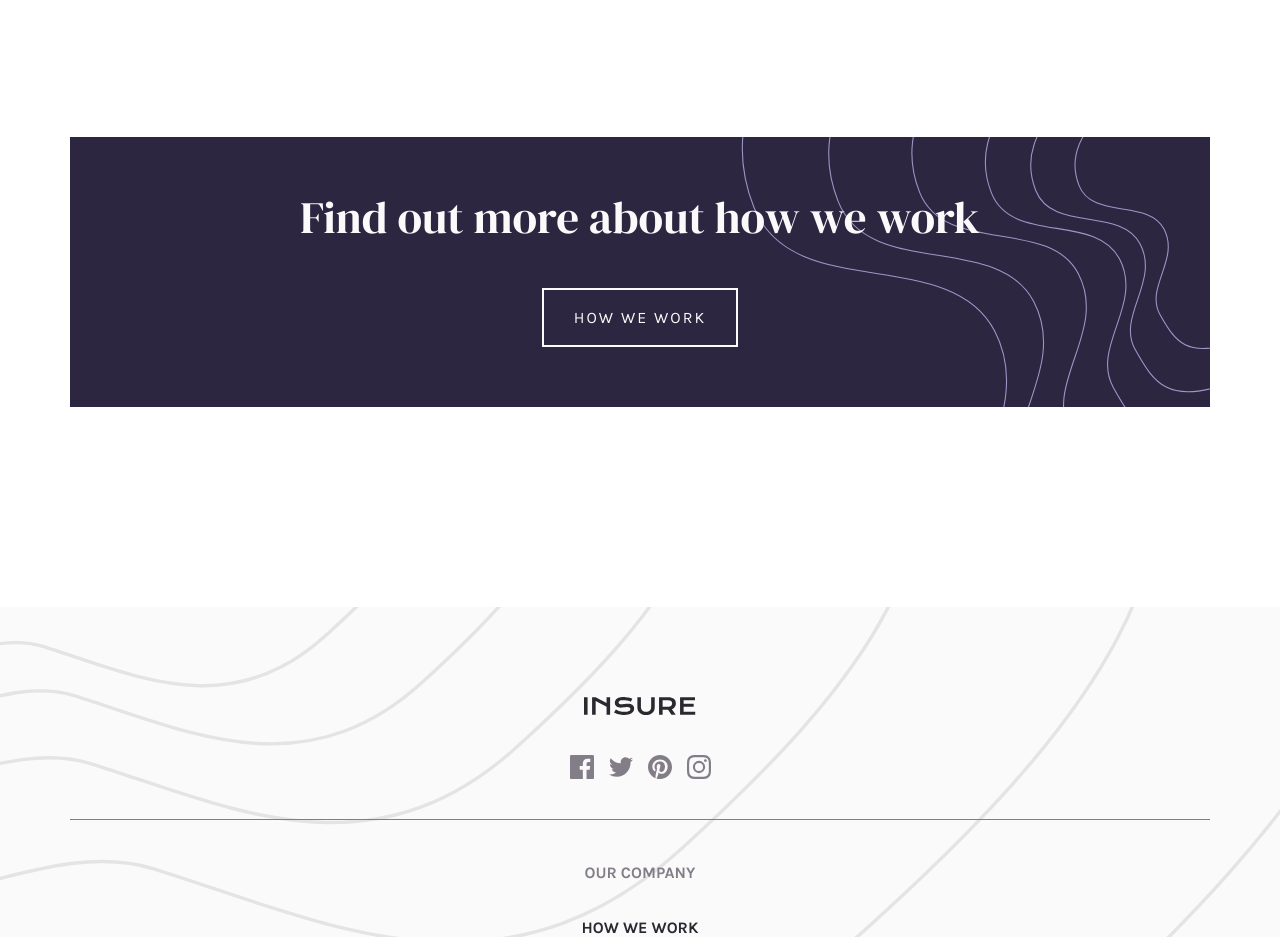
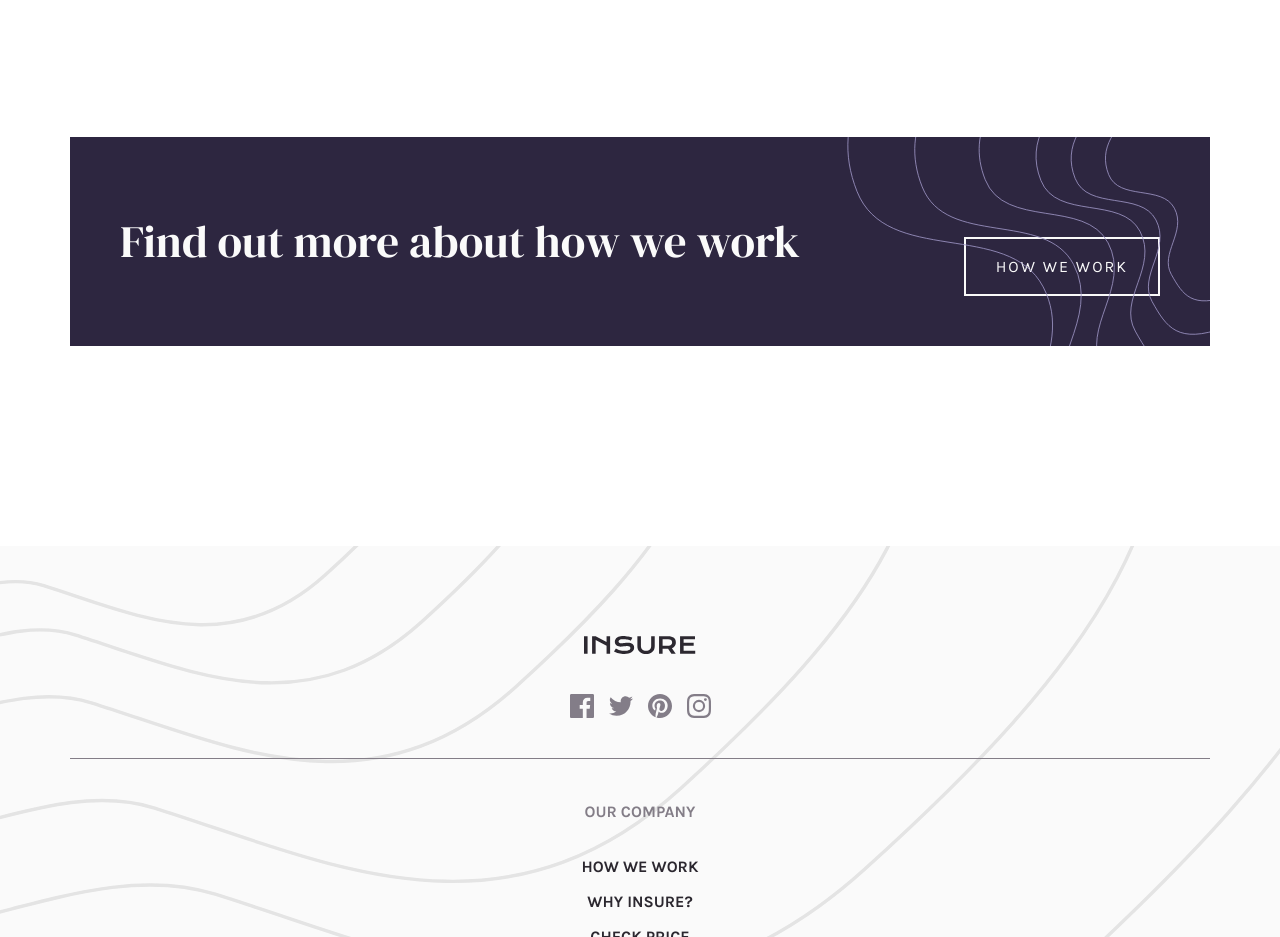
Before and after one commit to higor-costa/pagina-de-destino-insure, a React (Vite) app: page / in a window 1280 px wide. Shown: the part 1380-2317 px from the top of the page. Built offline with nearby package versions, Linux system fonts and the light colour scheme.

Commit message:
Alinha itens e ajusta espaçamento interno da callToAction

```diff
--- a/src/style/components/Main.module.scss
+++ b/src/style/components/Main.module.scss
@@ -81,6 +81,10 @@
   position: relative;
   padding: 60px 20px;
   margin-top: 150px;
+  @include device(m) {
+    @include displayFlex(center, space-between);
+    padding: 50px;
+  }
 
   h3 {
     @include fonte-titulo(45);
```
